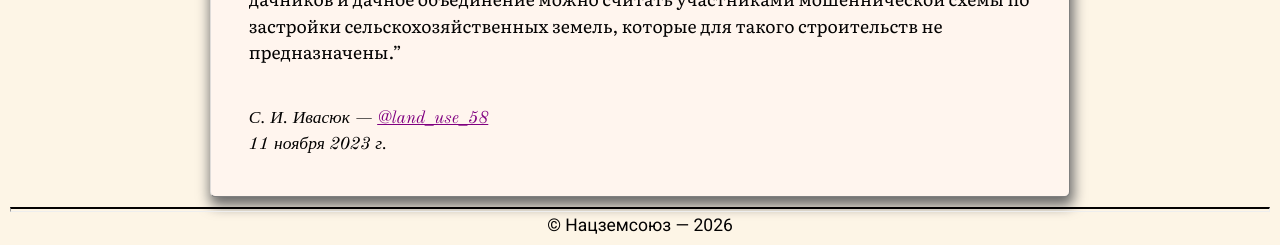
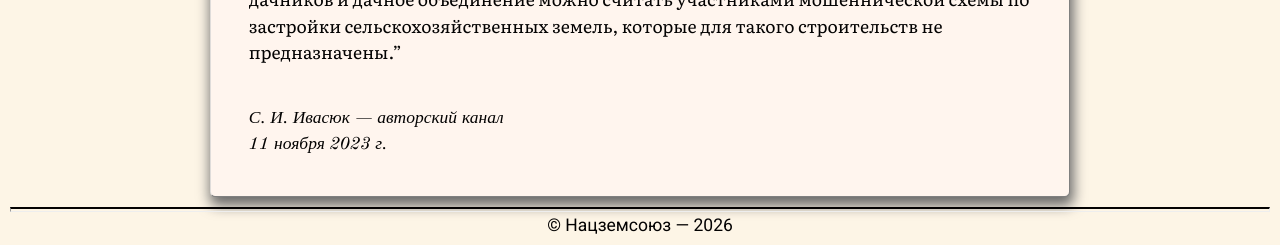
Before and after one commit to SergSi/land-use-art, a Jekyll site: the page built from _posts/2023-03-01-dachi.md, in a window 1280 px wide and 900 px high, scrolled down 2619 px. Shown: the part 652-897 px from the top of the window. Built offline with Jekyll 4.4.1, drawn with Linux system fonts in a browser that asks for light colours; some web fonts are replaced.

Commit message:
Update date.html

```diff
--- a/_includes/date.html
+++ b/_includes/date.html
@@ -1,6 +1,6 @@
 <div style="font-family: 'Old Standard TT', serif;">
     {% if page.author %}
-      {{ page.author }} — <a href="https://t.me/land_use_58" target="_blank" rel="noopener noreferrer">@land_use_58</a><br>
+      {{ page.author }} — <a href="https://t.me/land_use_58" target="_blank" rel="noopener noreferrer" style="text-decoration: none; color: inherit;">авторский канал</a><br>
     {% endif %}
     {% if page.date %}
     {{ page.date | date: "%d %B %Y г."
@@ -17,4 +17,4 @@
       | replace: "November", "ноября"
       | replace: "December", "декабря" }}
     {% endif %}
-  </div>
+</div>
```
